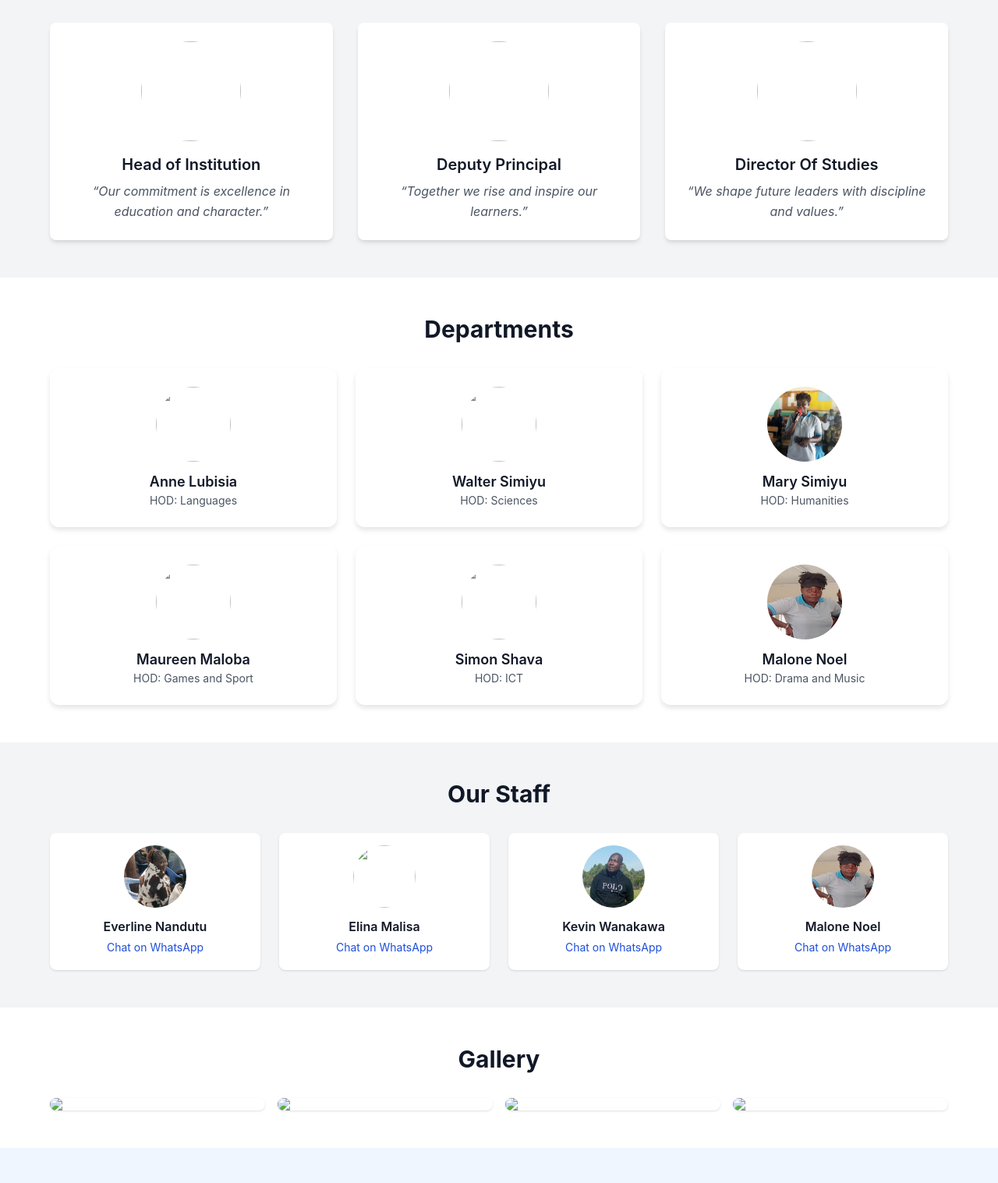
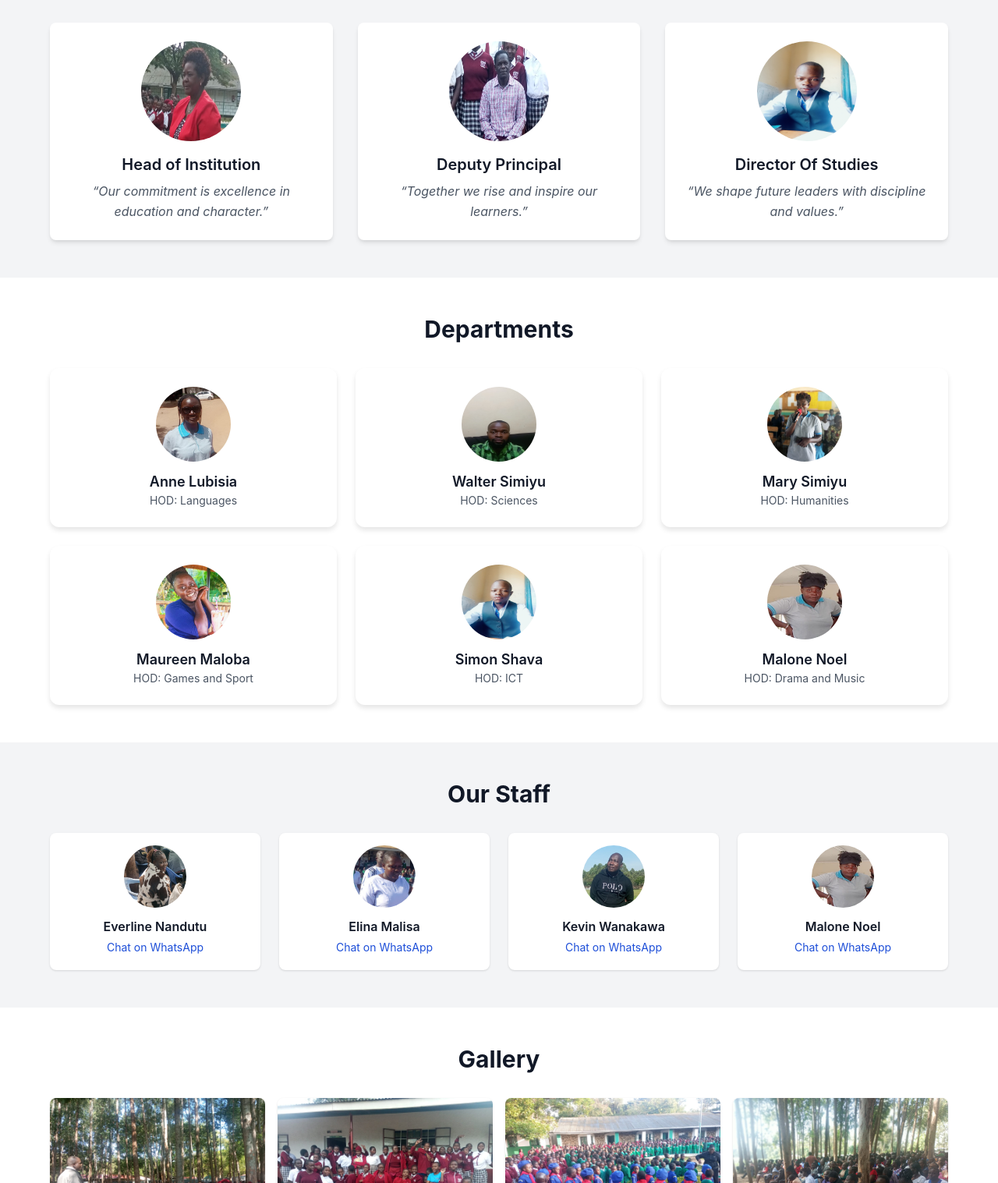
Before and after one commit to simonsshava/Kibabii, a plain HTML site: page index.html in a window 1280 px wide. Shown: the part 474-1991 px from the top of the page at 78% size. Drawn offline with nearby package versions, Linux system fonts and the light colour scheme; files whose address does not match are found by name.

Commit message:
Fix HTML encoding issues in index.html

```diff
--- a/index.html
+++ b/index.html
@@ -52,17 +52,17 @@
     <h3 class="text-3xl font-bold mb-8">School Leadership</h3>
     <div class="grid grid-cols-1 md:grid-cols-3 gap-8">
       <div class="bg-white p-6 rounded-lg shadow-md hover:scale-105 transition">
-        <img src="IMAGES/HOI.jpg" class="rounded-full w-32 h-32 mx-auto mb-4" />
+        <img src="HOI.jpg" class="rounded-full w-32 h-32 mx-auto mb-4" />
         <h4 class="text-xl font-semibold">Head of Institution</h4>
         <p class="italic text-gray-600 mt-2">“Our commitment is excellence in education and character.”</p>
       </div>
       <div class="bg-white p-6 rounded-lg shadow-md hover:scale-105 transition">
-        <img src="IMAGES/DHOI.jpg" class="rounded-full w-32 h-32 mx-auto mb-4" />
+        <img src="DHOI.jpg" class="rounded-full w-32 h-32 mx-auto mb-4" />
         <h4 class="text-xl font-semibold">Deputy Principal</h4>
         <p class="italic text-gray-600 mt-2">“Together we rise and inspire our learners.”</p>
       </div>
       <div class="bg-white p-6 rounded-lg shadow-md hover:scale-105 transition">
-        <img src="IMAGES/SNR.jpg" class="rounded-full w-32 h-32 mx-auto mb-4" />
+        <img src="SNR.jpg" class="rounded-full w-32 h-32 mx-auto mb-4" />
         <h4 class="text-xl font-semibold">Director Of Studies</h4>
         <p class="italic text-gray-600 mt-2">“We shape future leaders with discipline and values.”</p>
       </div>
@@ -78,32 +78,32 @@
     <h3 class="text-3xl font-bold mb-8">Departments</h3>
     <div class="grid grid-cols-1 sm:grid-cols-2 md:grid-cols-3 gap-6">
       <div class="card-custom p-6 bg-gray-50 rounded-lg shadow hover:shadow-lg transition">
-        <img src="IMAGES/HODLAN.jpg" class="rounded-full mx-auto mb-3 w-24 h-24" />
+        <img src="HODLAN.jpg" class="rounded-full mx-auto mb-3 w-24 h-24" />
         <h4 class="font-semibold text-lg">Anne Lubisia</h4>
         <p class="text-sm text-gray-600">HOD: Languages</p>
       </div>
       <div class="card-custom p-6 bg-gray-50 rounded-lg shadow hover:shadow-lg transition">
-        <img src="IMAGES/HODSC.jpg" class="rounded-full mx-auto mb-3 w-24 h-24" />
+        <img src="HODSC.jpg" class="rounded-full mx-auto mb-3 w-24 h-24" />
         <h4 class="font-semibold text-lg">Walter Simiyu</h4>
         <p class="text-sm text-gray-600">HOD: Sciences</p>
       </div>
       <div class="card-custom p-6 bg-gray-50 rounded-lg shadow hover:shadow-lg transition">
-        <img src="IMAGES/HOD%20HUM.jpg" class="rounded-full mx-auto mb-3 w-24 h-24" />
+        <img src="HOD%20HUM.jpg" class="rounded-full mx-auto mb-3 w-24 h-24" />
         <h4 class="font-semibold text-lg">Mary Simiyu</h4>
         <p class="text-sm text-gray-600">HOD: Humanities</p>
           </div>
       <div class="card-custom p-6 bg-gray-50 rounded-lg shadow hover:shadow-lg transition">
-        <img src="IMAGES/TR1.jpg" class="rounded-full mx-auto mb-3 w-24 h-24" />
+        <img src="TR1.jpg" class="rounded-full mx-auto mb-3 w-24 h-24" />
         <h4 class="font-semibold text-lg">Maureen Maloba</h4>
         <p class="text-sm text-gray-600">HOD: Games and Sport</p>
           </div>
       <div class="card-custom p-6 bg-gray-50 rounded-lg shadow hover:shadow-lg transition">
-        <img src="IMAGES/TR4.jpg" class="rounded-full mx-auto mb-3 w-24 h-24" />
+        <img src="TR4.jpg" class="rounded-full mx-auto mb-3 w-24 h-24" />
         <h4 class="font-semibold text-lg">Simon Shava</h4>
         <p class="text-sm text-gray-600">HOD: ICT</p>
           </div>
       <div class="card-custom p-6 bg-gray-50 rounded-lg shadow hover:shadow-lg transition">
-        <img src="IMAGES/HOD%20PR.jpg" class="rounded-full mx-auto mb-3 w-24 h-24" />
+        <img src="HOD%20PR.jpg" class="rounded-full mx-auto mb-3 w-24 h-24" />
         <h4 class="font-semibold text-lg">Malone Noel</h4>
         <p class="text-sm text-gray-600">HOD: Drama and Music</p>
       </div>
@@ -122,22 +122,22 @@
     <h3 class="text-3xl font-bold mb-8">Our Staff</h3>
     <div class="grid grid-cols-2 sm:grid-cols-3 md:grid-cols-4 gap-6">
       <div class="bg-white p-4 rounded-lg shadow hover:scale-105 transition">
-        <img src="IMAGES/HOD%20MAT.jpg" class="rounded-full mx-auto mb-3 w-20 h-20" />
+        <img src="HOD%20MAT.jpg" class="rounded-full mx-auto mb-3 w-20 h-20" />
         <h4 class="font-semibold">Everline Nandutu</h4>
         <a href="https://wa.me/254719169694" class="text-blue-700 text-sm hover:underline">Chat on WhatsApp</a>
       </div>
       <div class="bg-white p-4 rounded-lg shadow hover:scale-105 transition">
-        <img src="IMAGES/TR2.jpg" class="rounded-full mx-auto mb-3 w-20 h-20" />
+        <img src="TR2.jpg" class="rounded-full mx-auto mb-3 w-20 h-20" />
         <h4 class="font-semibold">Elina Malisa</h4>
         <a href="https://wa.me/254793638416" class="text-blue-700 text-sm hover:underline">Chat on WhatsApp</a>
       </div>
       <div class="bg-white p-4 rounded-lg shadow hover:scale-105 transition">
-        <img src="IMAGES/HOD%20SPOT.jpg" class="rounded-full mx-auto mb-3 w-20 h-20" />
+        <img src="HOD%20SPOT.jpg" class="rounded-full mx-auto mb-3 w-20 h-20" />
         <h4 class="font-semibold">Kevin Wanakawa</h4>
         <a href="https://wa.me/254716295584" class="text-blue-700 text-sm hover:underline">Chat on WhatsApp</a>
       </div>
       <div class="bg-white p-4 rounded-lg shadow hover:scale-105 transition">
-        <img src="IMAGES/HOD%20PR.jpg" class="rounded-full mx-auto mb-3 w-20 h-20" />
+        <img src="HOD%20PR.jpg" class="rounded-full mx-auto mb-3 w-20 h-20" />
         <h4 class="font-semibold">Malone Noel</h4>
         <a href="https://wa.me/254768601052" class="text-blue-700 text-sm hover:underline">Chat on WhatsApp</a>
       </div>
@@ -152,10 +152,10 @@
   <div class="container mx-auto text-center">
     <h3 class="text-3xl font-bold mb-8">Gallery</h3>
     <div class="grid grid-cols-2 md:grid-cols-3 lg:grid-cols-4 gap-4">
-      <img src="IMAGES/GAL1.jpg" class="rounded-lg shadow hover:scale-105 transition" />
-      <img src="IMAGES/GAL2.jpg" class="rounded-lg shadow hover:scale-105 transition" />
-      <img src="IMAGES/GAL3.jpg" class="rounded-lg shadow hover:scale-105 transition" />
-      <img src="IMAGES/GAL4.jpg" class="rounded-lg shadow hover:scale-105 transition" />
+      <img src="GAL1.jpg" class="rounded-lg shadow hover:scale-105 transition" />
+      <img src="GAL2.jpg" class="rounded-lg shadow hover:scale-105 transition" />
+      <img src="GAL3.jpg" class="rounded-lg shadow hover:scale-105 transition" />
+      <img src="GAL4.jpg" class="rounded-lg shadow hover:scale-105 transition" />
     </div>
   </div>
 </section>
@@ -292,4 +292,5 @@
 </script>
 
 </body>
+
 </html>
```
